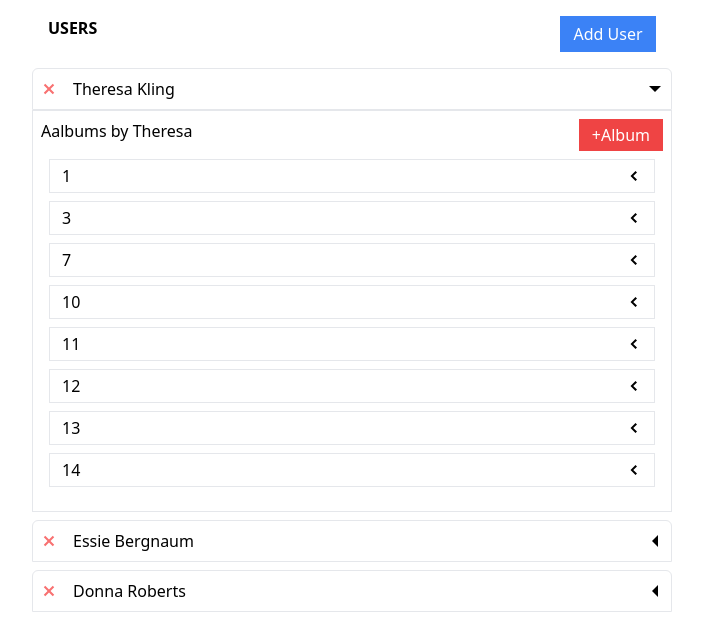
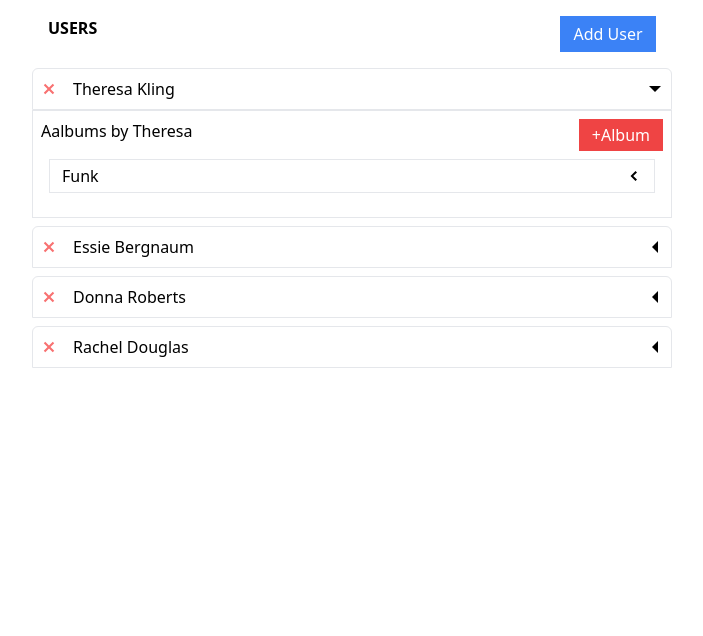
Before and after one commit to lahcenrahlaoui/fakeUsers, a React (Create React App) app: page / in a window 1280 px wide. Both pictures are taken after a click on the icon 943 px from the left and 89 px from the top of the page. Shown: the top 636 px of the page, without its empty margins (288-991 px from the left). Built offline with nearby package versions, Linux system fonts and the light colour scheme; data requests are answered from the project's data file.

Commit message:
generate name for the album and save it in db.json

```diff
--- a/db.json
+++ b/db.json
@@ -2,77 +2,36 @@
   "users": [
     {
       "name": "Theresa Kling",
-      "id": 1
+      "id": 100000
     },
     {
       "name": "Essie Bergnaum",
-      "id": 2
+      "id": 100001
     },
     {
       "name": "Donna Roberts",
-      "id": 3
+      "id": 100002
+    },
+    {
+      "name": "Rachel Douglas",
+      "id": 100003
     }
   ],
   "albums": [
     {
-      "userId": 1,
+      "userId": 100000,
+      "albumName": "Funk",
       "id": 1
     },
     {
-      "userId": 2,
+      "userId": 100001,
+      "albumName": "Hip Hop",
       "id": 2
     },
     {
-      "userId": 1,
+      "userId": 100002,
+      "albumName": "Metal",
       "id": 3
-    },
-    {
-      "userId": 2,
-      "id": 4
-    },
-    {
-      "userId": 3,
-      "id": 5
-    },
-    {
-      "userId": 3,
-      "id": 6
-    },
-    {
-      "userId": 1,
-      "id": 7
-    },
-    {
-      "userId": 2,
-      "id": 8
-    },
-    {
-      "userId": 3,
-      "id": 9
-    },
-    {
-      "userId": 1,
-      "id": 10
-    },
-    {
-      "userId": 1,
-      "id": 11
-    },
-    {
-      "userId": 1,
-      "id": 12
-    },
-    {
-      "userId": 1,
-      "id": 13
-    },
-    {
-      "userId": 1,
-      "id": 14
-    },
-    {
-      "userId": 2,
-      "id": 15
     }
   ],
   "photos": []
--- a/src/components/AlbumItem/AlbumItem.js
+++ b/src/components/AlbumItem/AlbumItem.js
@@ -1,12 +1,16 @@
-import { GoChevronDown } from "react-icons/go";
+import { GoChevronDown, GoChevronLeft } from "react-icons/go";
 
-const AlbumItem = () => {
+const AlbumItem = ({ user, album }) => {
     return (
-        <div className="border p-1 m-1 flex justify-between w-40 bg-red-400">
-            <div> item number </div>
-            <div className="flex justify-center items-center">
-                <GoChevronDown />
-            </div>
+        <div key={album.id}>
+            {user.id === album.userId && (
+                <div className="border p-1 pr-3 pl-3 flex justify-between mb-2">
+                    <div>{album.albumName}</div>
+                    <div className="flex justify-center items-center">
+                        <GoChevronLeft />
+                    </div>
+                </div>
+            )}
         </div>
     );
 };
--- a/src/components/AlbumsList/AlbumsList.js
+++ b/src/components/AlbumsList/AlbumsList.js
@@ -1,6 +1,5 @@
 import AlbumItem from "../AlbumItem/AlbumItem";
 
-import { GoChevronDown, GoChevronLeft } from "react-icons/go";
 import { useSelector } from "react-redux";
 
 const AlbumsList = ({ user }) => {
@@ -9,18 +8,7 @@ const AlbumsList = ({ user }) => {
     });
 
     const albums = data.map((album) => {
-        return (
-            <div key={album.id}>
-                {user.id === album.userId && (
-                    <div className="border p-1 pr-3 pl-3 flex justify-between mb-2">
-                        <div>{album.id}</div>
-                        <div className="flex justify-center items-center">
-                            <GoChevronLeft />
-                        </div>
-                    </div>
-                )}
-            </div>
-        );
+        return <AlbumItem key={album.id} album={album} user={user} />;
     });
 
     return <div className="p-2 rounded-b-md">{albums}</div>;
--- a/src/store/thunks/createAlbum.js
+++ b/src/store/thunks/createAlbum.js
@@ -1,10 +1,13 @@
 import { createAsyncThunk } from "@reduxjs/toolkit";
 
 import axios from "axios";
+import { faker } from "@faker-js/faker";
+
 
 const createAlbum = createAsyncThunk("albums/create", async (userId) => {
     const response = await axios.post('http://localhost:3001/albums', {
         userId: userId,
+        albumName :faker.music.genre()
     });
     console.log(response.data)
     return response.data;
```
